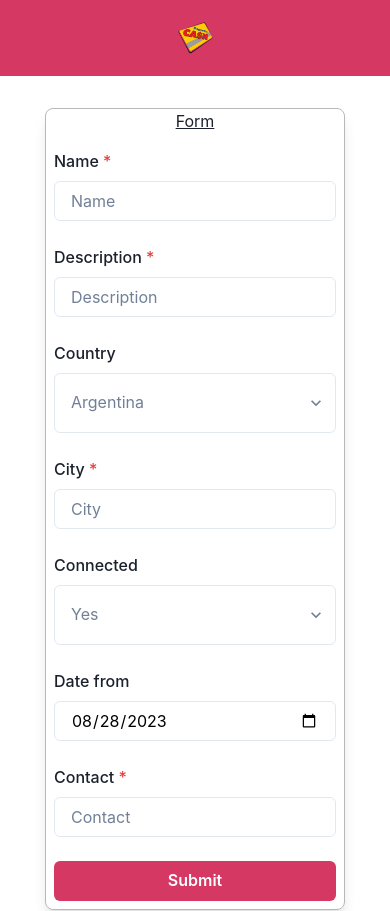
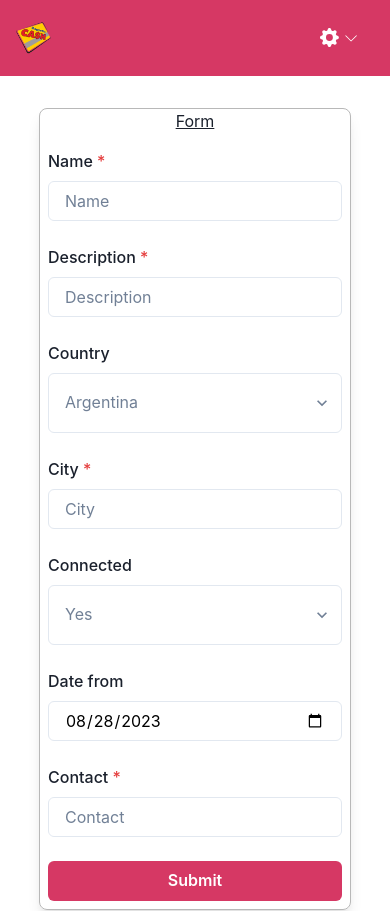
Before and after one commit to EliasLeguizamon123/responsive-module, a React (Vite) app: page / in a window 390 px wide. Shown: the top 911 px of the page. Built offline with nearby package versions, Linux system fonts and the light colour scheme.

Commit message:
adding new menu

```diff
--- a/src/components/CustomCard.tsx
+++ b/src/components/CustomCard.tsx
@@ -12,6 +12,7 @@ const MainCardCustom = (prop: MainCard) => {
                 direction={'column'}
                 justify={'center'}
                 ml={'0rem'}
+                w="full"
                 mt={'2rem'}
             >
                 <VStack
@@ -22,6 +23,7 @@ const MainCardCustom = (prop: MainCard) => {
                     boxShadow="lg"
                     justify={'center'}
                     maxW="80vw"
+                    w="full"
                     minW={['2xs', '2xs', 'xl', 'xl']}
                     overflow="auto"
                 >
--- a/src/components/CustomForm.tsx
+++ b/src/components/CustomForm.tsx
@@ -24,11 +24,12 @@ export default function CustomForm () {
                 }
                 onSubmit={(values) => alert(JSON.stringify(values, null, 2))}
             >
-                <Form>
+                <Form style={{width: '100%'}}>
                     <Grid
                         templateColumns={['repeat(1, 1fr)', 'repeat(2, 1fr)', 'repeat(2, 1fr)','repeat(3, 1fr)']}
                         gap={6}
                         p={2}
+                        w="full"
                         minW="150px"
                     >
                         <GridItem>
--- /dev/null
+++ b/src/components/DrawerMenu.tsx
@@ -0,0 +1,26 @@
+import { Button, Drawer, DrawerBody, DrawerCloseButton, DrawerContent, DrawerFooter, DrawerHeader, DrawerOverlay } from "@chakra-ui/react";
+
+export interface props {
+    isOpen: boolean;
+    onClose: () => void;
+    onOpen: () => void;
+    ref?: React.RefObject<HTMLButtonElement>;
+}
+
+export default function DrawerMenu(props: props) {
+    return(
+        <Drawer isOpen={props.isOpen} onClose={props.onClose} size={'full'}>
+            <DrawerOverlay />
+            <DrawerContent>
+                <DrawerCloseButton />
+                <DrawerHeader>Menu</DrawerHeader>
+                <DrawerBody>
+
+                </DrawerBody>
+                <DrawerFooter>
+                    <Button variant="submit">Sign out</Button>
+                </DrawerFooter>
+            </DrawerContent>
+        </Drawer>
+    )
+}
--- a/src/components/ListTable.tsx
+++ b/src/components/ListTable.tsx
@@ -68,7 +68,7 @@ export default function ListTable() {
     },
 ]
     return (
-        <TableContainer w="full" minW="150px" maxW="810px">
+        <TableContainer minW="150px" w="full">
             <Table variant="list" size="sm">
                 <TableCaption>List of stores small size</TableCaption>
                 <Thead bgColor="primary"position="sticky">
--- a/src/components/Navbar.tsx
+++ b/src/components/Navbar.tsx
@@ -1,23 +1,29 @@
-import { Button, Flex, Image, Spacer, Text, Stack, useMediaQuery } from '@chakra-ui/react';
+import { Button, Flex, Image, Spacer, Text, Stack, useMediaQuery, useDisclosure, Drawer, DrawerBody, DrawerCloseButton, DrawerContent, DrawerFooter, DrawerHeader, DrawerOverlay } from '@chakra-ui/react';
 import logo from '../assets/logo.assets.jpg';
 import { IoMdExit } from 'react-icons/io';
+import { BsChevronDown, BsGearFill } from 'react-icons/bs';
+import DrawerMenu from './DrawerMenu';
+import React from 'react';
 
 export function Navbar() {
     const [ isLargerThan800 ] = useMediaQuery('(min-width: 800px)');
+    const [ isLargerThan478 ] = useMediaQuery('(min-width: 478px)');
+    const { isOpen, onOpen, onClose } = useDisclosure()
+    const btnRef = React.useRef<HTMLButtonElement>(null)
 
     return (
         <Stack
             align={'center'}
             bgColor="primary"
             color="white"
+            justify="center"
             direction={'row'}
-            justify={"center"}
             fontSize={'1.3rem'}
-            gap={'5'}
             minH={['50px', '60px']}
             height={'9vh'}
             px={'1rem'}
             py={'0.5rem'}
+            justifyContent={["space-between", "space-beetween", "space-beetween", "center"]}
         >
             <Image boxSize={['35px', '45px', '55px', '65px']} src={logo} />
             <Text
@@ -48,7 +54,39 @@ export function Navbar() {
                         </Button>
                     </Flex>
                 </>
-            ): null }
+            ): (
+                <>
+                    <Button
+                        _active={{ background: 'transparent' }}
+                        ref={btnRef}
+                        _hover={{ background: 'transparent' }}
+                        alignItems={'center'}
+                        color="white"
+                        background={'transparent'}
+                        display={'flex'}
+                        fontSize={['25px', '25px', '15px', '15px']}
+                        gap={['0.2em', '0.4em', '0.5em', '0.5em']}
+                        justifySelf="end"
+                        onClick={() => onOpen()}
+                        >
+                        <BsGearFill />
+                        <BsChevronDown fontSize={'0.75em'} />
+                    </Button>
+                    <Drawer isOpen={isOpen} onClose={onClose} size={'full'}>
+                        <DrawerOverlay />
+                        <DrawerContent>
+                            <DrawerCloseButton />
+                            <DrawerHeader>Menu</DrawerHeader>
+                            <DrawerBody>
+
+                            </DrawerBody>
+                            <DrawerFooter>
+                                <Button variant="submit">Sign out</Button>
+                            </DrawerFooter>
+                        </DrawerContent>
+                    </Drawer>
+                </>
+            ) }
 
         </Stack>
     );
```
